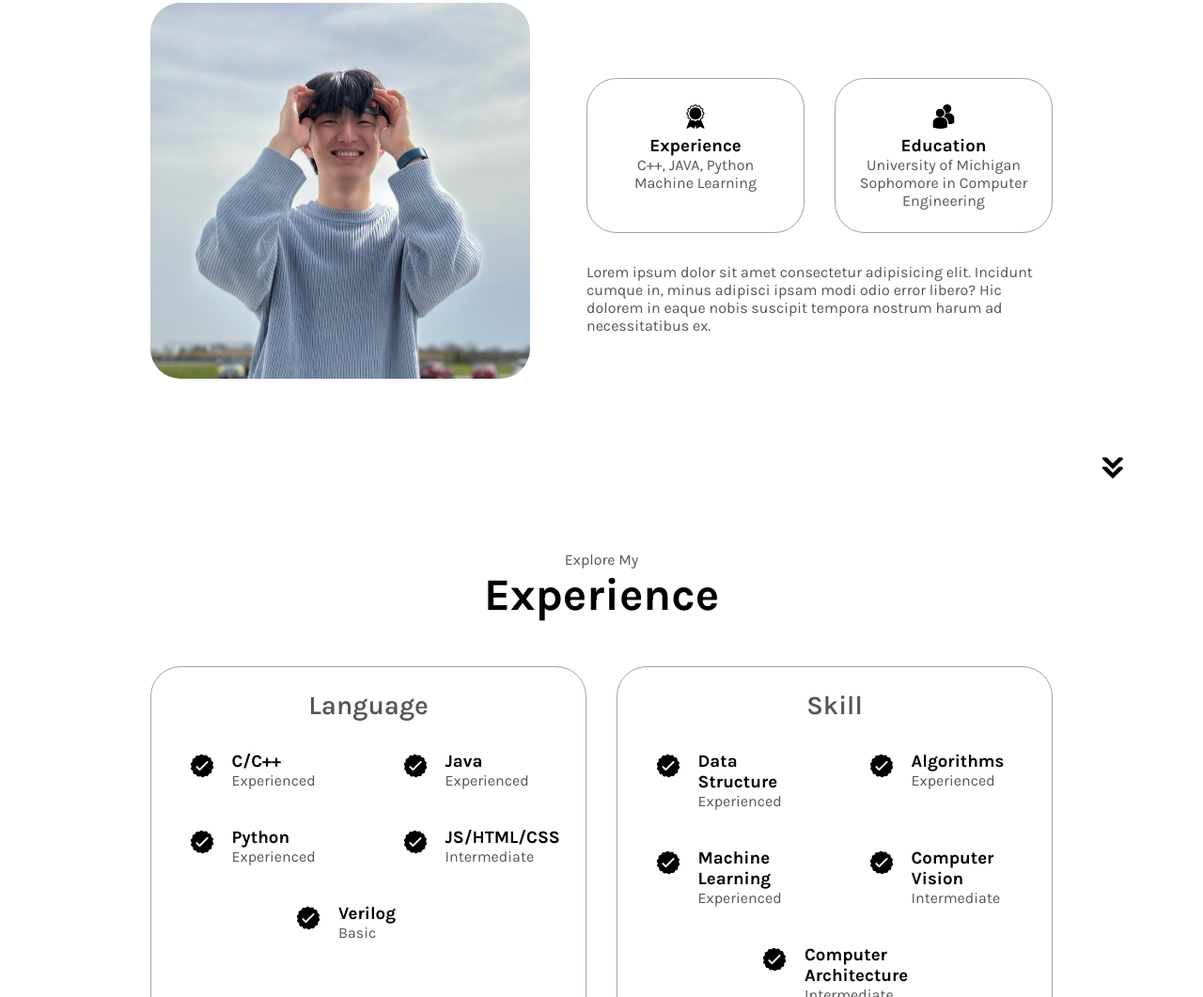
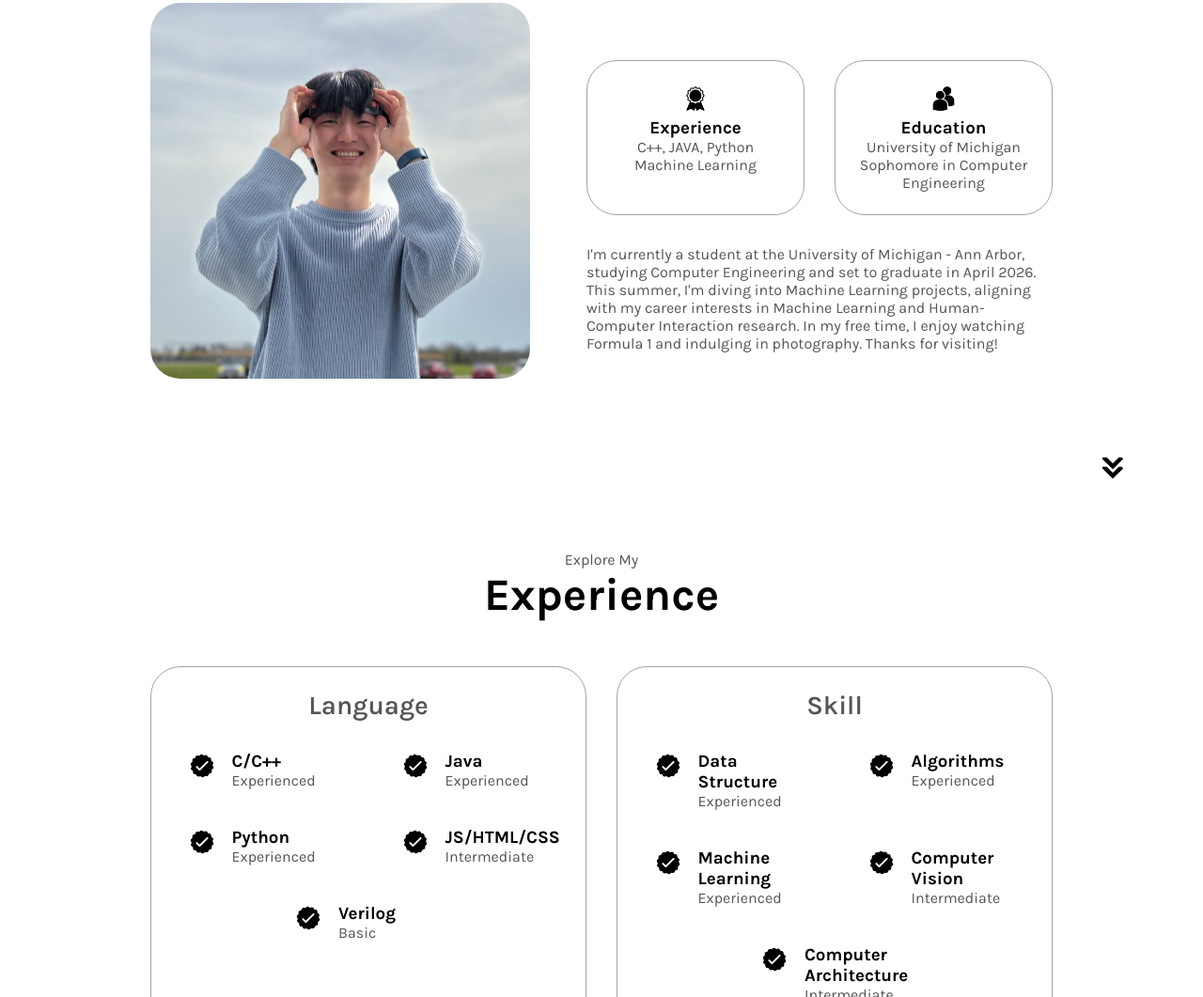
Before and after one commit to jinw06k/my_website, a plain HTML site: page index.html in a window 1280 px wide. Shown: the part 1110-2171 px from the top of the page at 94% size. Drawn offline with Linux system fonts and the light colour scheme.

Commit message:
update intro parapgraph

```diff
--- a/index.html
+++ b/index.html
@@ -99,7 +99,7 @@
                     </div>
                 </div>
                 <div class="text-container">
-                    <p>Lorem ipsum dolor sit amet consectetur adipisicing elit. Incidunt cumque in, minus adipisci ipsam modi odio error libero? Hic dolorem in eaque nobis suscipit tempora nostrum harum ad necessitatibus ex.</p>
+                    <p>I'm currently a student at the University of Michigan - Ann Arbor, studying Computer Engineering and set to graduate in April 2026. This summer, I'm diving into Machine Learning projects, aligning with my career interests in Machine Learning and Human-Computer Interaction research. In my free time, I enjoy watching Formula 1 and indulging in photography. Thanks for visiting!</p>
                 </div>
             </div>
         </div>
```
